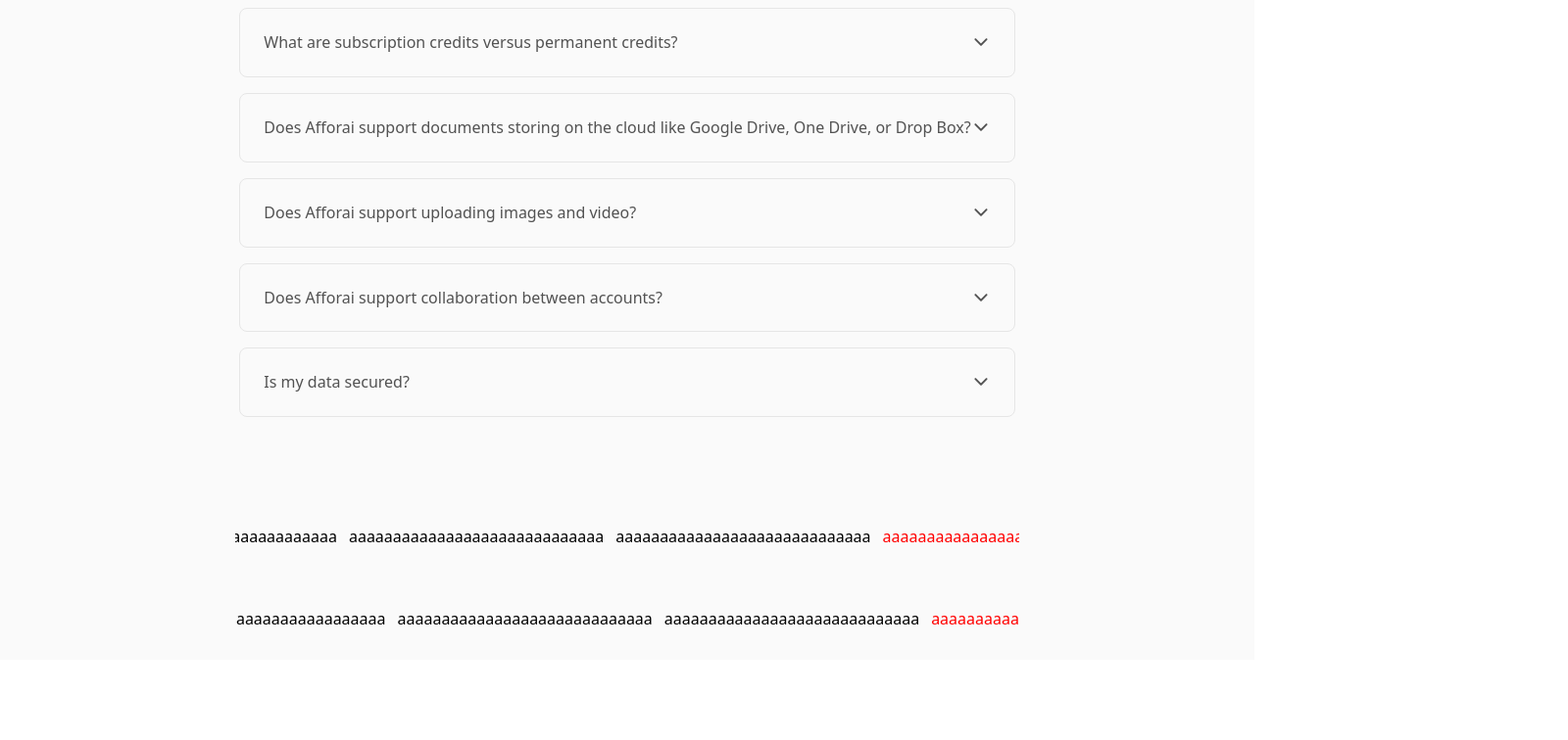
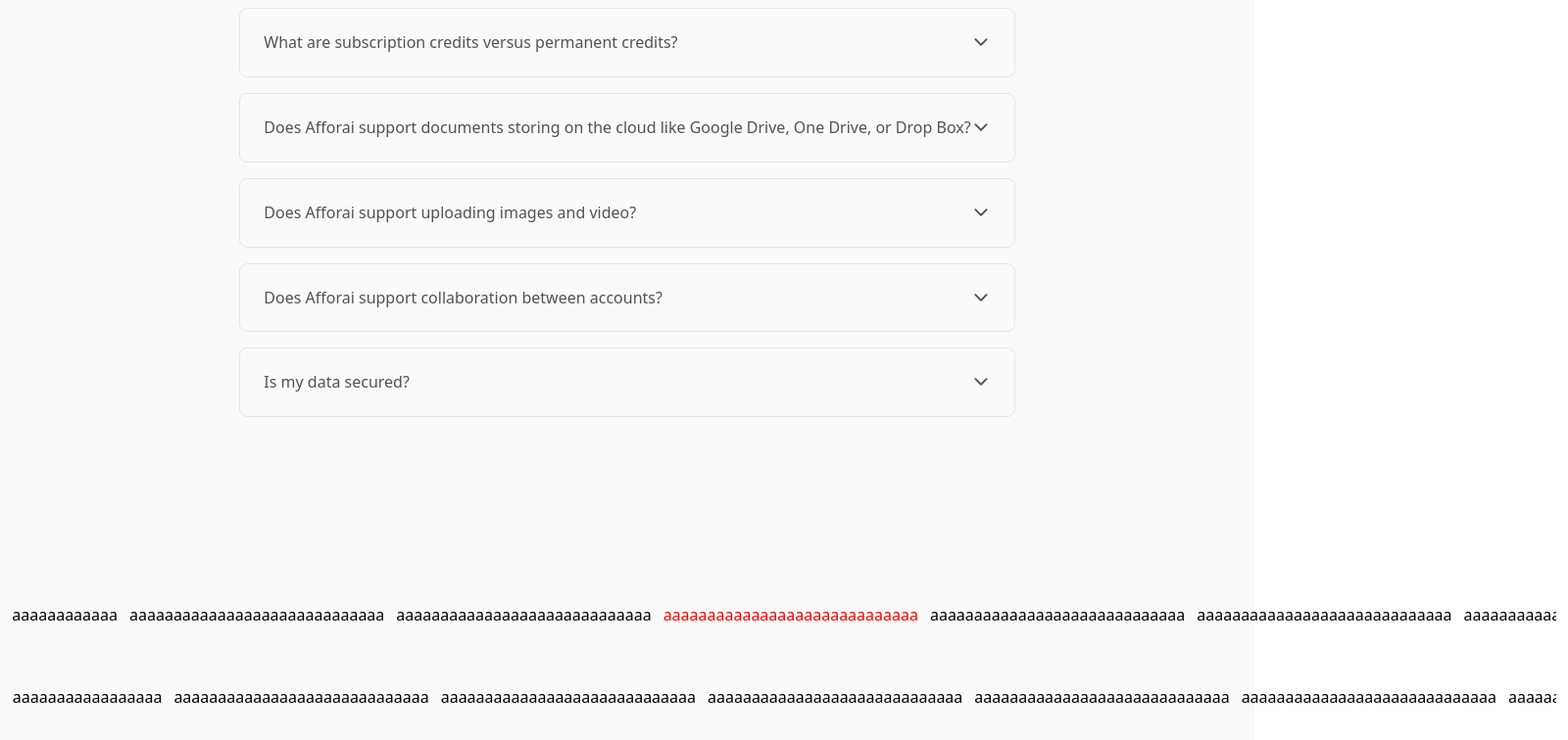
Before and after one commit to atttaskalyar/afforai-homepage, a React (Vite) app in the folder Afforai/: page / in a window 1280 px wide. Shown: the part 4440-5196 px from the top of the page at 98% size, 1600 px wide, since content can reach past the window. Before the commit the page ends 5114 px from the top, so only its background shows below. Built offline with nearby package versions, Linux system fonts and the light colour scheme.

Commit message:
worked on container class

```diff
--- a/Afforai/src/components/BaseComponents/Buttons/PrimaryButton.jsx
+++ b/Afforai/src/components/BaseComponents/Buttons/PrimaryButton.jsx
@@ -1,8 +1,8 @@
 import styles from "./index.module.css";
 
-const PrimaryButton = ({ text, handleClick }) => {
+const PrimaryButton = ({ text, handleClick, width, height }) => {
   return (
-    <button className={styles.primaryButton} onClick={handleClick}>
+    <button className={styles.primaryButton} onClick={handleClick} style={{width:width, height:height}}>
       {text}
     </button>
   );
--- a/Afforai/src/components/UseCaseComponents/DraggableMovingSlider/index.jsx
+++ b/Afforai/src/components/UseCaseComponents/DraggableMovingSlider/index.jsx
@@ -1,7 +1,7 @@
 import styles from "./style.module.css";
 import { useRef, useState, useEffect } from "react";
 
-const DraggableMovingSlider = ({children, direction, speed, dragSpeed}) => {
+const DraggableMovingSlider = ({children, direction, speed, dragSpeed, containerClass}) => {
 
 
 
@@ -39,8 +39,13 @@ const DraggableMovingSlider = ({children, direction, speed, dragSpeed}) => {
 
     useEffect(() => {
       let intervalId;
+      if(direction==="left"){
 
-      elements.current.scrollLeft= elements.current.scrollWidth/3;
+         elements.current.scrollLeft= elements.current.scrollWidth/3;
+      }
+      if(direction==="right"){
+         elements.current.scrollLeft =elements.current.scrollWidth/3 *2;
+      }
       let elementWidth = elements.current.scrollWidth/3;
 
       const autoScroll = () => {
@@ -48,8 +53,15 @@ const DraggableMovingSlider = ({children, direction, speed, dragSpeed}) => {
          () => {
          if(!isMouseDown){
             elements.current.scrollLeft += 1*speed * sliderDirection;
-            if(elements.current.scrollLeft>=2*elementWidth){
-               elements.current.scrollLeft= elements.current.scrollWidth/3;
+            if(direction==="left"){
+               if(elements.current.scrollLeft>=2*elementWidth){
+                  elements.current.scrollLeft= elements.current.scrollWidth/3;
+               }
+            }
+            if(direction==="right"){
+               if(elements.current.scrollLeft<=elementWidth){
+                  elements.current.scrollLeft =elements.current.scrollWidth/3 *2;
+               }
             }
          }
         }, 10);
@@ -71,7 +83,7 @@ const DraggableMovingSlider = ({children, direction, speed, dragSpeed}) => {
 
 
 return  <div className={styles.carouselContainer}>
-    <div className={styles.carouselTrack} ref={elements} onMouseMove={handleDrag} onMouseDown={handleOnMouseDown} onMouseUp={()=>setIsMouseDown(false)}>
+    <div className={styles.carouselTrack} ref={elements} onMouseMove={handleDrag} onMouseDown={handleOnMouseDown} onMouseUp={()=>setIsMouseDown(false)} onMouseLeave={()=>setIsMouseDown(false)}>
       <div className={styles.carouselElement}>
       {children}
       </div>
--- a/Afforai/src/components/UseCaseComponents/DraggableMovingSlider/style.module.css
+++ b/Afforai/src/components/UseCaseComponents/DraggableMovingSlider/style.module.css
@@ -1,5 +1,5 @@
 .carouselContainer{
-    max-width: 800px;
+
     margin: auto auto;
 
 }
--- /dev/null
+++ b/Afforai/src/components/UseCaseComponents/ReviewsSection/index.jsx
@@ -0,0 +1,75 @@
+import styles from './style.module.css'
+import DraggableMovingSlider from '../DraggableMovingSlider'
+
+const ReviewSection = ()=>{
+    return <div className={styles.container}>
+         <DraggableMovingSlider direction={"right"} containerClass={styles.carouselContainer}>
+      <div style={{color:"red"}}>
+        aaaaaaaaaaaaaaaaaaaaaaaaaaaaa
+      </div>
+      <div>
+        aaaaaaaaaaaaaaaaaaaaaaaaaaaaa
+      </div>
+      <div>
+        aaaaaaaaaaaaaaaaaaaaaaaaaaaaa
+      </div>
+      <div>
+        aaaaaaaaaaaaaaaaaaaaaaaaaaaaa
+      </div>
+      <div>
+        aaaaaaaaaaaaaaaaaaaaaaaaaaaaa
+      </div>
+      <div>
+        aaaaaaaaaaaaaaaaaaaaaaaaaaaaa
+      </div>
+      <div>
+        aaaaaaaaaaaaaaaaaaaaaaaaaaaaa
+      </div>
+      <div>
+        aaaaaaaaaaaaaaaaaaaaaaaaaaaaa
+      </div>
+      <div>
+        aaaaaaaaaaaaaaaaaaaaaaaaaaaaa
+      </div>
+      </DraggableMovingSlider>
+
+      <DraggableMovingSlider direction={"left"}>
+      <div style={{color:"red"}}>
+        aaaaaaaaaaaaaaaaaaaaaaaaaaaaa
+      </div>
+      <div>
+        aaaaaaaaaaaaaaaaaaaaaaaaaaaaa
+      </div>
+      <div>
+        aaaaaaaaaaaaaaaaaaaaaaaaaaaaa
+      </div>
+      <div>
+        aaaaaaaaaaaaaaaaaaaaaaaaaaaaa
+      </div>
+      <div>
+        aaaaaaaaaaaaaaaaaaaaaaaaaaaaa
+      </div>
+      <div>
+        aaaaaaaaaaaaaaaaaaaaaaaaaaaaa
+      </div>
+      <div>
+        aaaaaaaaaaaaaaaaaaaaaaaaaaaaa
+      </div>
+      <div>
+        aaaaaaaaaaaaaaaaaaaaaaaaaaaaa
+      </div>
+      <div>
+        aaaaaaaaaaaaaaaaaaaaaaaaaaaaa
+      </div>
+      <div>
+        aaaaaaaaaaaaaaaaaaaaaaaaaaaaa
+      </div>
+      <div>
+        aaaaaaaaaaaaaaaaaaaaaaaaaaaaa
+      </div>
+      </DraggableMovingSlider>
+    </div>
+}
+
+
+export default ReviewSection
--- /dev/null
+++ b/Afforai/src/components/UseCaseComponents/ReviewsSection/style.module.css
@@ -0,0 +1,10 @@
+.container{
+    max-width: 1600px;
+    margin: 80px auto;
+    padding: 0 0.75rem;
+}
+
+
+.carouselContainer{
+    max-width: 100%;
+}
--- a/Afforai/src/pages/index.jsx
+++ b/Afforai/src/pages/index.jsx
@@ -4,6 +4,7 @@ import HeadingSection from "../components/UseCaseComponents/HeadingSection";
 import IntroductionSection from "../components/UseCaseComponents/IntroductionSection";
 import LovedBySection from "../components/UseCaseComponents/LovedBySection";
 import MultipleChatBotsSection from "../components/UseCaseComponents/MultipleChatBotsSection";
+import ReviewSection from "../components/UseCaseComponents/ReviewsSection";
 import SaveYourselfSection from "../components/UseCaseComponents/SaveYourselfSection";
 import WhyChooseUsSection from "../components/UseCaseComponents/WhyChooseUsSection";
 
@@ -17,41 +18,7 @@ const index = () => {
       <WhyChooseUsSection />
       <MultipleChatBotsSection />
       <FAQSection />
-      <DraggableMovingSlider direction={"right"}>
-      <div style={{color:"red"}}>
-        aaaaaaaaaaaaaaaaaaaaaaaaaaaaa
-      </div>
-      <div>
-        aaaaaaaaaaaaaaaaaaaaaaaaaaaaa
-      </div>
-      <div>
-        aaaaaaaaaaaaaaaaaaaaaaaaaaaaa
-      </div>
-      <div>
-        aaaaaaaaaaaaaaaaaaaaaaaaaaaaa
-      </div>
-      <div>
-        aaaaaaaaaaaaaaaaaaaaaaaaaaaaa
-      </div>
-      </DraggableMovingSlider>
-
-      <DraggableMovingSlider direction={"left"}>
-      <div style={{color:"red"}}>
-        aaaaaaaaaaaaaaaaaaaaaaaaaaaaa
-      </div>
-      <div>
-        aaaaaaaaaaaaaaaaaaaaaaaaaaaaa
-      </div>
-      <div>
-        aaaaaaaaaaaaaaaaaaaaaaaaaaaaa
-      </div>
-      <div>
-        aaaaaaaaaaaaaaaaaaaaaaaaaaaaa
-      </div>
-      <div>
-        aaaaaaaaaaaaaaaaaaaaaaaaaaaaa
-      </div>
-      </DraggableMovingSlider>
+     <ReviewSection/>
     </>
   );
 };
```
